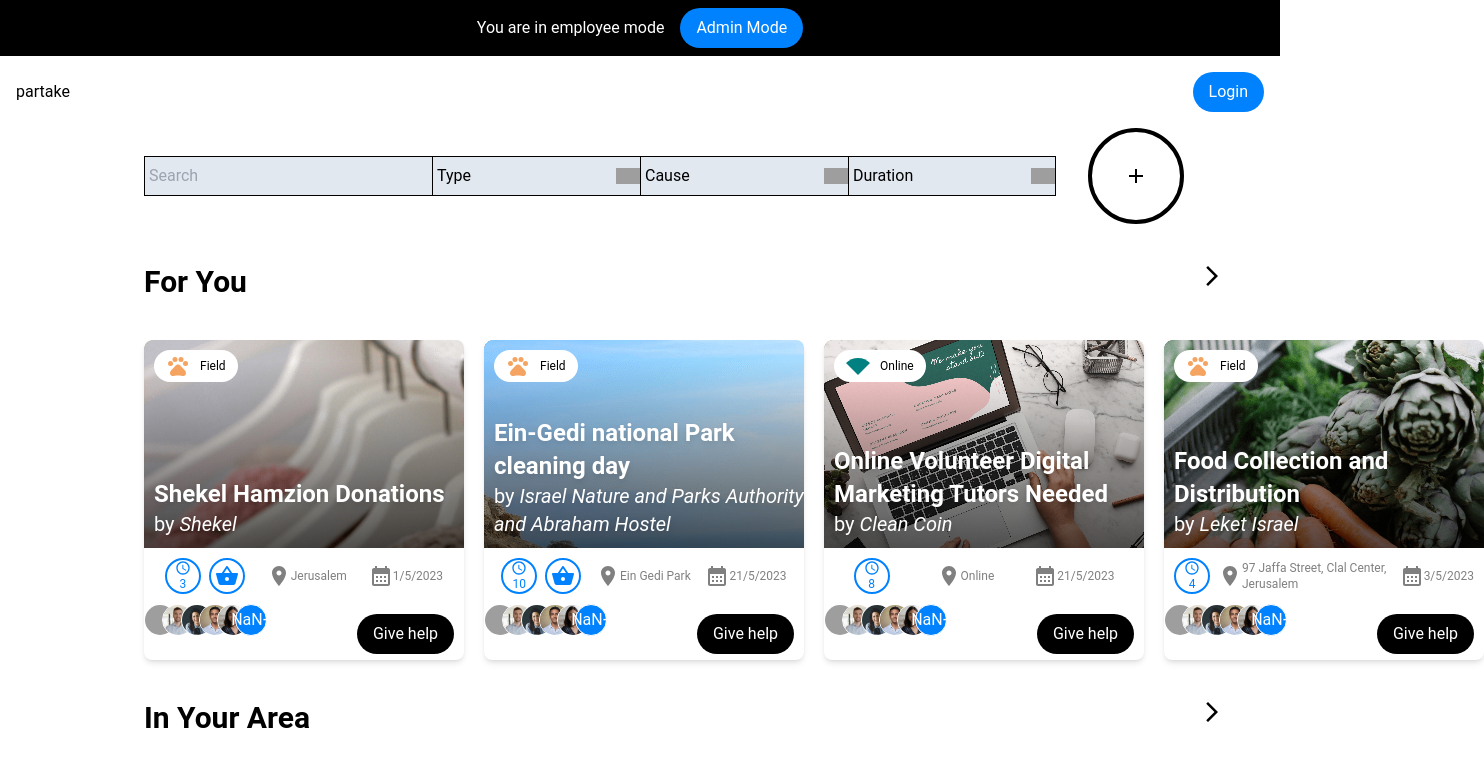
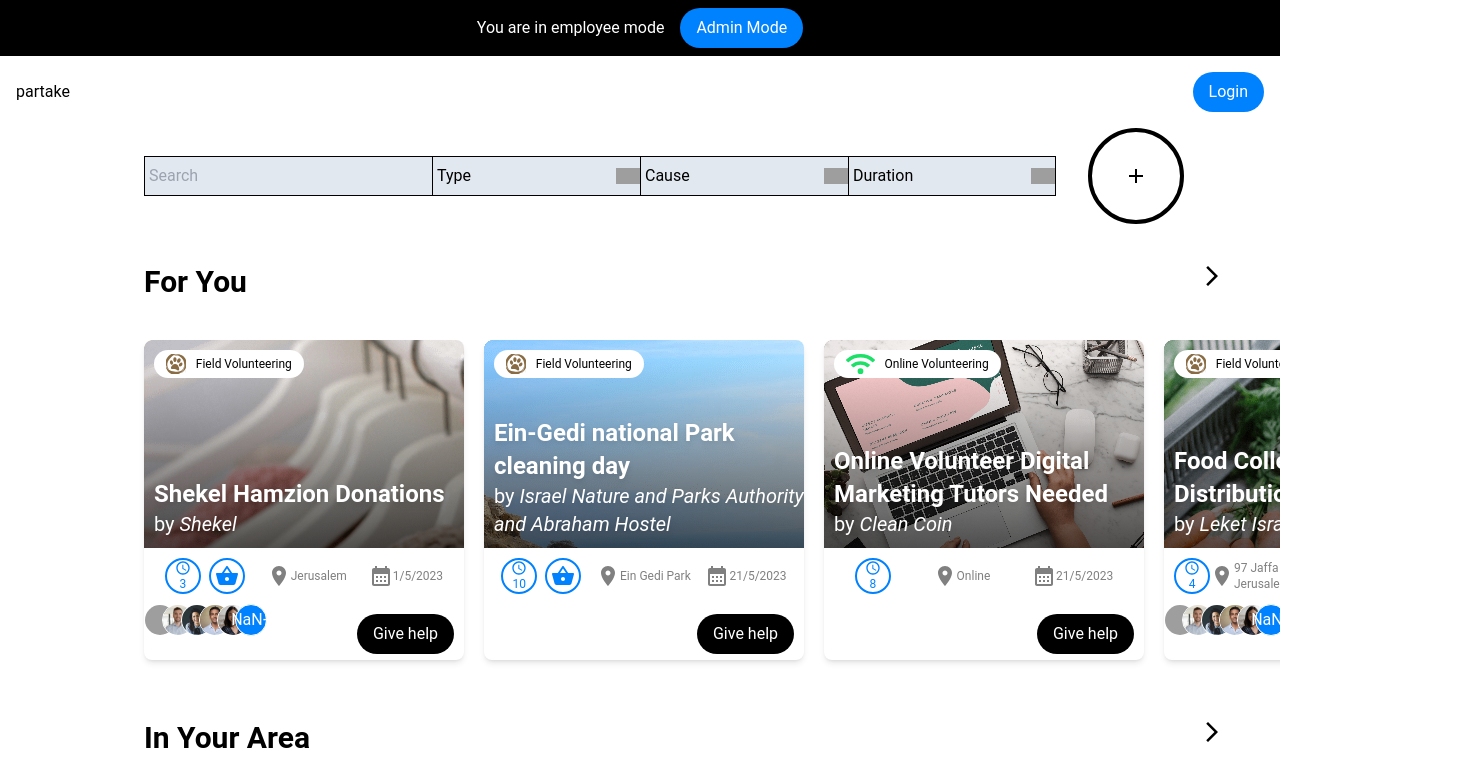
Before and after one commit to Maayan99/partake, a Next.js app in the folder frontend/: page /give in a window 1280 px wide. Shown: the top 774 px of the page, 1484 px wide, since content can reach past the window. Built offline with nearby package versions, Linux system fonts and the light colour scheme; grey boxes are pictures that could not be loaded.

Commit message:
Update to small-give-card.js and give-data

```diff
--- a/frontend/public/give-data.js
+++ b/frontend/public/give-data.js
@@ -190,7 +190,7 @@ const giveData = [
         location: 'Jerusalem',
         donations: true,
         coverImage: 'shekel_hamezion_donations.png',
-        activityType: 'Field',
+        activityType: 'field',
         endDate: '1/5/2023',
         participants: true,
         category: 'For you',
@@ -206,7 +206,7 @@ const giveData = [
         location: 'Ein Gedi Park',
         donations: true,
         coverImage: 'ein_gedi_national_park_cleaning_day.png',
-        activityType: 'Field',
+        activityType: 'field',
         endDate: '21/5/2023',
         participants: false,
         category: 'For you',
@@ -222,7 +222,7 @@ const giveData = [
         location: 'Online',
         donations: false,
         coverImage: 'give_card_online_volunteer_digital_marketing_tutors_needed.png',
-        activityType: 'Online',
+        activityType: 'online',
         endDate: '21/5/2023',
         participants: false,
         category: 'For you',
@@ -238,7 +238,7 @@ const giveData = [
         location: '97 Jaffa Street, Clal Center, Jerusalem',
         donations: false,
         coverImage: 'give_card_food_collection_distribution.png',
-        activityType: 'Field',
+        activityType: 'field',
         endDate: '3/5/2023',
         participants: true,
         category: 'For you',
@@ -254,7 +254,7 @@ const giveData = [
         location: '123 Autism Street, Tel Aviv, Israel',
         donations: false,
         coverImage: 'give_card_autistic_children.png',
-        activityType: 'Field',
+        activityType: 'field',
         endDate: '14/5/2023',
         participants: true,
         category: 'In your area',
@@ -270,7 +270,7 @@ const giveData = [
         location: '789 Hope Street, Jerusalem',
         donations: true,
         coverImage: 'give_card_at-risk_youth_field.png',
-        activityType: 'Field',
+        activityType: 'field',
         endDate: '3/6/2023',
         participants: true,
         category: 'In your area',
@@ -286,7 +286,7 @@ const giveData = [
         location: '15 Herzl Street, Jerusalem',
         donations: false,
         coverImage: 'give_card_volunteering_elderly_people.png',
-        activityType: 'Field',
+        activityType: 'field',
         endDate: '16/5/2023',
         participants: false,
         category: 'In your area',
@@ -302,7 +302,7 @@ const giveData = [
         location: '97 Jaffa Street, Clal Center, Jerusalem',
         donations: false,
         coverImage: 'give_card_sustainable_farming_volunteer.png',
-        activityType: 'Field',
+        activityType: 'field',
         endDate: '3/5/2023',
         participants: true,
         category: 'In your area',
@@ -318,7 +318,7 @@ const giveData = [
         location: '123 Autism Street, Tel Aviv, Israel',
         donations: false,
         coverImage: 'give_card_food_rescue_mission.png',
-        activityType: 'Field',
+        activityType: 'field',
         endDate: '14/5/2023',
         participants: true,
         category: 'Events',
@@ -334,7 +334,7 @@ const giveData = [
         location: '789 Hope Street, Jerusalem',
         donations: true,
         coverImage: 'give_card_renovation_day_home.png',
-        activityType: 'Field',
+        activityType: 'field',
         endDate: '3/6/2023',
         participants: true,
         category: 'Events',
@@ -350,7 +350,7 @@ const giveData = [
         location: 'Online',
         donations: false,
         coverImage: 'give_card_food_basket_distribution.png',
-        activityType: 'Online',
+        activityType: 'online',
         endDate: '16/5/2023',
         participants: false,
         category: 'Events',
@@ -366,7 +366,7 @@ const giveData = [
         location: '97 Jaffa Street, Clal Center, Jerusalem',
         donations: false,
         coverImage: 'give_card_environmental _restoration_day.png',
-        activityType: 'Field',
+        activityType: 'field',
         endDate: '3/5/2023',
         participants: true,
         category: 'Events',
@@ -380,7 +380,7 @@ const giveData = [
         author: 'Rakefet Group',
         donations: false,
         coverImage: 'give_card_Empowering give_card_women_children.png',
-        activityType: 'Donation',
+        activityType: 'donation',
         endDate: '14/5/2023',
         participants: true,
         category: 'Fundraising',
@@ -394,7 +394,7 @@ const giveData = [
         author: 'NATAL',
         donations: true,
         coverImage: 'give_card_help_PTSD.png',
-        activityType: 'Donation',
+        activityType: 'donation',
         endDate: '3/6/2023',
         participants: true,
         category: 'Fundraising',
@@ -409,7 +409,7 @@ const giveData = [
         location: 'Online',
         donations: false,
         coverImage: 'give_card_helping_children.png',
-        activityType: 'Goods Donation',
+        activityType: 'goods_donation',
         endDate: '16/5/2023',
         participants: false,
         category: 'Fundraising',
@@ -423,7 +423,7 @@ const giveData = [
         author: 'Leket Israel',
         donations: false,
         coverImage: 'give_card_environmental _restoration_day.png',
-        activityType: 'Goods Donation',
+        activityType: 'goods_donation',
         endDate: '3/5/2023',
         participants: true,
         category: 'Fundraising',
--- a/frontend/src/components/cards/small-give-card/small-give-card.js
+++ b/frontend/src/components/cards/small-give-card/small-give-card.js
@@ -10,29 +10,22 @@ import MonetizationOnIcon from '@mui/icons-material/MonetizationOn';
 
 import PrimaryButton from "@components/components/common/primary-button";
 import ParticipantsRow from "@components/components/participants-row/participants-row";
+import Icon from "@components/components/common/icon/icon";
 
 const SmallGiveCard = ({give}) => {
-    const {id, coverImage, title, author, activityType, duration, donations, location, endDate} = give;
-
-    const getActivityIcon = () => {
-        switch (activityType) {
-            case 'Field':
-                return <PetsIcon style={{color: "sandybrown"}}/>;
-            case 'Online':
-                return <SignalWifiStatusbar4BarIcon style={{color: "teal"}}/>;
-            case 'Goods Donation':
-                return <ShoppingBasketIcon style={{color: "red"}}/>
-            case 'Fundraising':
-                return <MonetizationOnIcon style={{color: "red"}}/>
-            default:
-                return null;
-        }
-    };
+    const {id, coverImage, title, author, activityType, duration, donations, location, endDate, participants} = give;
 
     const handleClick = () => {
         window.location.href = `give/${id}`
     }
 
+    const activityTypeDictionary =
+        {
+            online: 'Online Volunteering',
+            field: 'Field Volunteering',
+            donation: 'Donation',
+            goods_donation: 'Goods Donation'
+        };
 
     return (
         <div className="bg-white  w-80 h-80 min-w-[320px] rounded-lg shadow-md transition-all duration-150
@@ -41,8 +34,8 @@ const SmallGiveCard = ({give}) => {
                      style={{backgroundImage: `linear-gradient(to bottom, transparent 10%, rgb(0,0,0,0.65) 100%), url("/assets/PNG/${coverImage}")`}}>
                     <div className="mt-2.5 ml-2.5">
                         <div className="flex bg-white rounded-full w-fit py-1 px-3 items-center">
-                            {getActivityIcon()}
-                            <p className="ml-2.5 text-xs">{activityType}</p>
+                            <Icon name={activityType} className="h-5"/>
+                            <p className="ml-2.5 text-xs">{activityTypeDictionary[activityType]}</p>
                         </div>
                     </div>
 
@@ -59,29 +52,28 @@ const SmallGiveCard = ({give}) => {
                 <div>
                     <div className="flex justify-around p-2.5">
                         <div className="flex gap-2 items-center">
-                            <div className="flex flex-col justify-center items-center border-solid border-2
+                            {duration && <div className="flex flex-col justify-center items-center border-solid border-2
                             border-blue rounded-full p-1.5 w-9 h-9 text-blue">
                                 <AccessTimeIcon fontSize="8pt"/>
                                 <p className="text-xs">{duration}</p>
-                            </div>
-                            {donations ?
+                            </div>}
+                            {donations &&
                                 <div className="flex flex-col justify-center items-center border-solid border-2
                             border-blue rounded-full p-1.5 w-9 h-9 text-blue">
                                     <ShoppingBasketIcon/>
-                                </div> : <div/>
-                            }
+                                </div>}
                         </div>
-                        <div className="flex items-center text-gray">
+                        {location && <div className="flex items-center text-gray">
                             <LocationOnIcon/>
                             <p className="text-xs">{location}</p>
-                        </div>
+                        </div>}
                         <div className="flex items-center text-gray">
                             <CalendarMonthIcon/>
                             <p className="text-xs">{endDate}</p>
                         </div>
                     </div>
                     <div className="flex justify-between">
-                        <ParticipantsRow/>
+                        {participants ? <ParticipantsRow/> : <div></div>}
                         <PrimaryButton className="m-2.5">Give help</PrimaryButton>
                     </div>
                 </div>
--- a/frontend/src/components/pop-ups/learn-more-tooltip/learn-more-tooltip.js
+++ b/frontend/src/components/pop-ups/learn-more-tooltip/learn-more-tooltip.js
@@ -1,7 +1,6 @@
 import IconButton from "@components/components/common/icon-button";
 import Icon from "@components/components/common/icon/icon";
 import CloseIcon from "@mui/icons-material/Close";
-import {useEffect, useRef} from "react";
 
 export default function LearnMoreTooltip({display, setDisplay, text}) {
     return (
--- a/frontend/src/pages/give/index.js
+++ b/frontend/src/pages/give/index.js
@@ -95,7 +95,7 @@ const BeforeSearch = () => {
                         <ArrowForwardIosIcon/>
                     </div>
 
-                    <div className="flex pl-36 pt-5 space-x-5 overflow-y-visible">
+                    <div className="flex pl-36 py-5 space-x-5 overflow-x-auto">
                         {categoriesDictionary[category].map(give => <SmallGiveCard key={give.id} give={give}/>)}
                     </div>
                 </div>)}
```
